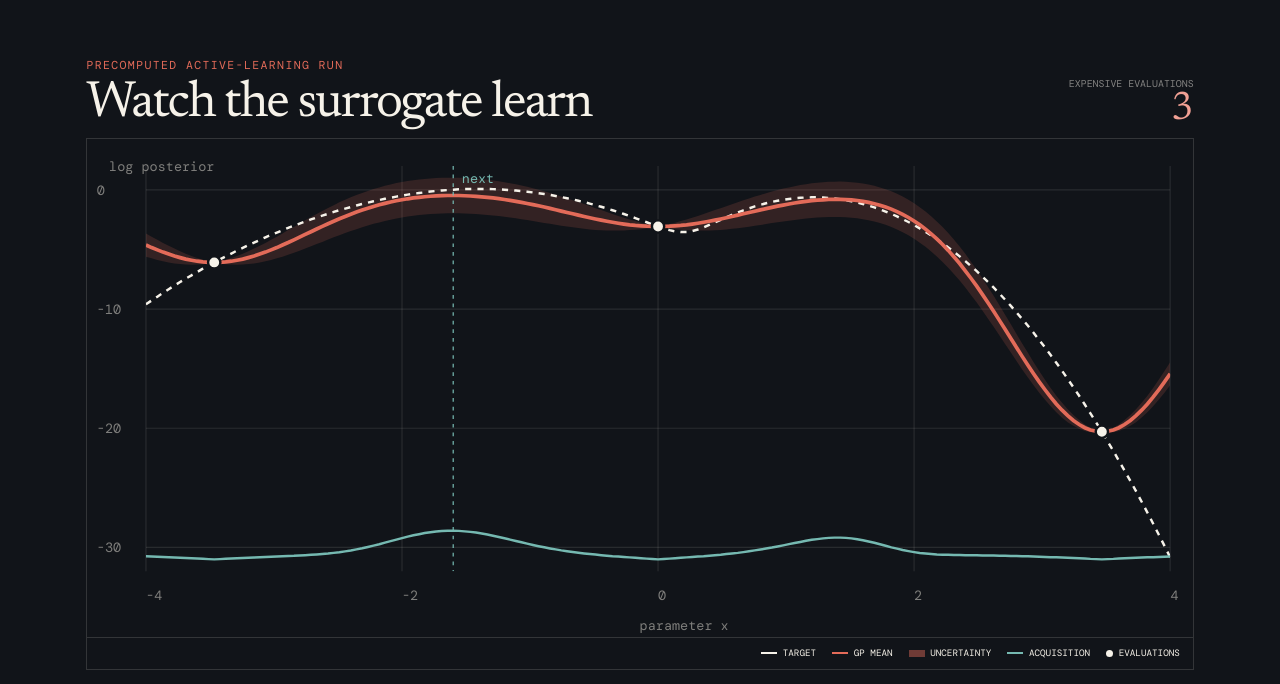
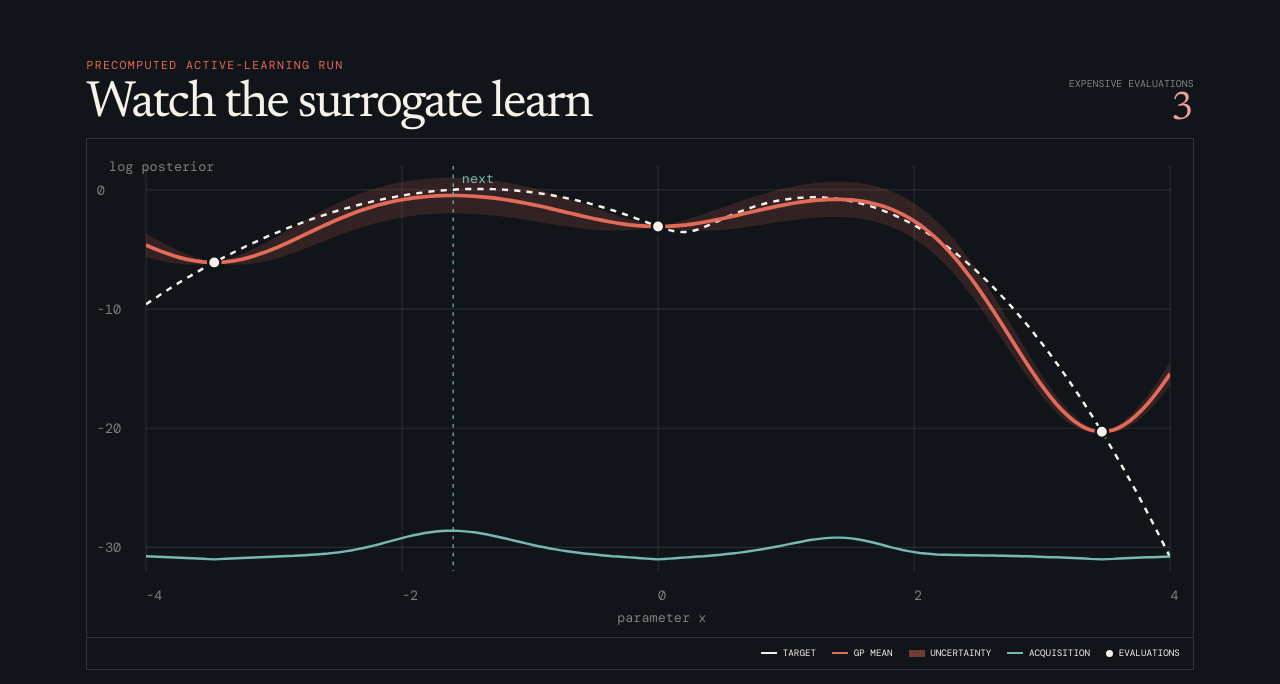
Before and after one commit to jonaselgammal/jonaselgammal.github.io, an Astro site: page / in a window 1280 px wide. Shown: the part 2300-2984 px from the top of the page. Built offline with nearby package versions, Linux system fonts and the light colour scheme; Astro itself is replaced by a stand-in of ours; a web font is replaced by a local one.

Commit message:
Polish GPry x-axis label alignment

```diff
--- a/src/components/GPryExplorer.astro
+++ b/src/components/GPryExplorer.astro
@@ -13,7 +13,7 @@ const id = `gpry-${compact ? 'compact' : 'full'}`;
     <svg viewBox="0 0 900 405" role="img" aria-label="Target log posterior, Gaussian-process surrogate, uncertainty, and selected evaluations">
       <defs><clipPath id={`${id}-plot-clip`}><rect x="48" y="22" width="834" height="330" /></clipPath></defs>
       <g data-grid></g><g clip-path={`url(#${id}-plot-clip)`}><path data-band></path><path data-truth></path><path data-mean></path><path data-acq></path><g data-points></g><g data-next></g></g>
-      <text x="18" y="26" class="plot-label">log posterior</text><text x="450" y="400" class="plot-label">parameter x</text>
+      <text x="18" y="26" class="plot-label">log posterior</text><text x="468" y="393" text-anchor="middle" class="plot-label">parameter x</text>
     </svg>
     <div class="gp-lab__legend"><span class="truth">target</span><span class="mean">GP mean</span><span class="uncertainty">uncertainty</span><span class="acquisition">acquisition</span><span class="sample">evaluations</span></div>
   </div>
```
